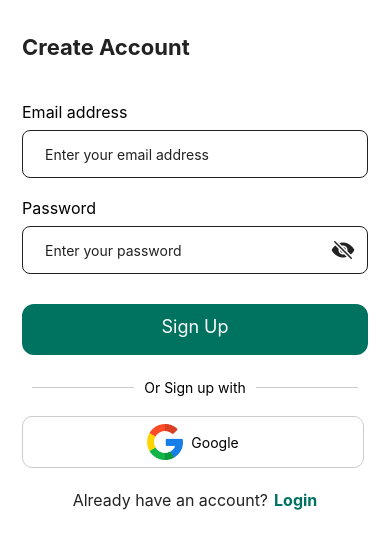
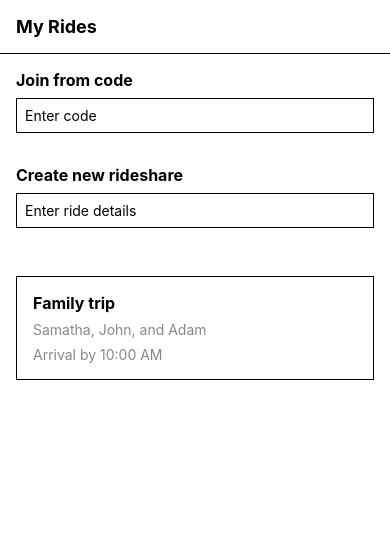
Before and after one commit to shreybirmiwal/ride-share-3, a React Native app: screen /Signup in a window 390 px wide. Shown: the top 548 px of the page. Built offline with nearby package versions, Linux system fonts and the light colour scheme.

Commit message:
Front end test for home page

```diff
--- a/App.js
+++ b/App.js
@@ -1,38 +1,30 @@
-import { NavigationContainer } from '@react-navigation/native';
-import { createNativeStackNavigator } from "@react-navigation/native-stack"
-import { Login, Signup, Welcome } from "./screens";
+import React, { useEffect, useState } from 'react';
+import Auth_nav from './navigation/Auth_nav';
+import App_nav from './navigation/App_nav';
+import { getAuth, onAuthStateChanged } from "firebase/auth";
+import Component from './screens/Component';
+const App = () => {
+  // const [user, setUser] = useState(null);
+  // const auth = getAuth();
 
-const Stack = createNativeStackNavigator();
+  // useEffect(() => {
+  //   const unsubscribe = auth().onAuthStateChanged((authUser) => {
+  //     setUser(authUser);
+  //   });
 
-export default function App() {
+  //   return unsubscribe;
+  // }, []);
 
-  return (
-    <NavigationContainer>
-      <Stack.Navigator
-        initialRouteName='Welcome'
-      >
-        <Stack.Screen
-          name="Welcome"
-          component={Welcome}
-          options={{
-            headerShown: false
-          }}
-        />
-        <Stack.Screen
-          name="Login"
-          component={Login}
-          options={{
-            headerShown: false
-          }}
-        />
-        <Stack.Screen
-          name="Signup"
-          component={Signup}
-          options={{
-            headerShown: false
-          }}
-        />
-      </Stack.Navigator>
-    </NavigationContainer>
+  // return (
+  //   <>
+  //     {user ? <App_nav /> : <Auth_nav />}
+  //   </>
+  // );
+
+  return(
+    <Component/>
+
   );
-}
+};
+
+export default App;
--- /dev/null
+++ b/metro.config.js
@@ -0,0 +1,6 @@
+const { getDefaultConfig } = require('@expo/metro-config');
+
+const defaultConfig = getDefaultConfig(__dirname);
+defaultConfig.resolver.sourceExts.push('cjs');
+
+module.exports = defaultConfig;
--- /dev/null
+++ b/navigation/App_nav.js
@@ -0,0 +1,38 @@
+import { NavigationContainer } from '@react-navigation/native';
+import { createNativeStackNavigator } from "@react-navigation/native-stack"
+import { Login, Signup, Welcome } from "../screens";
+
+const Stack = createNativeStackNavigator();
+
+export default function App_nav() {
+
+  return (
+    <NavigationContainer>
+      <Stack.Navigator
+        initialRouteName='Welcome'
+      >
+        <Stack.Screen
+          name="Welcome"
+          component={Welcome}
+          options={{
+            headerShown: false
+          }}
+        />
+        <Stack.Screen
+          name="Login"
+          component={Login}
+          options={{
+            headerShown: false
+          }}
+        />
+        <Stack.Screen
+          name="Signup"
+          component={Signup}
+          options={{
+            headerShown: false
+          }}
+        />
+      </Stack.Navigator>
+    </NavigationContainer>
+  );
+}
--- /dev/null
+++ b/navigation/Auth_nav.js
@@ -0,0 +1,38 @@
+import { NavigationContainer } from '@react-navigation/native';
+import { createNativeStackNavigator } from "@react-navigation/native-stack"
+import { Login, Signup, Welcome } from "../screens";
+
+const Stack = createNativeStackNavigator();
+
+export default function Auth_nav() {
+
+  return (
+    <NavigationContainer>
+      <Stack.Navigator
+        initialRouteName='Welcome'
+      >
+        <Stack.Screen
+          name="Welcome"
+          component={Welcome}
+          options={{
+            headerShown: false
+          }}
+        />
+        <Stack.Screen
+          name="Login"
+          component={Login}
+          options={{
+            headerShown: false
+          }}
+        />
+        <Stack.Screen
+          name="Signup"
+          component={Signup}
+          options={{
+            headerShown: false
+          }}
+        />
+      </Stack.Navigator>
+    </NavigationContainer>
+  );
+}
--- a/package.json
+++ b/package.json
@@ -10,6 +10,7 @@
   },
   "dependencies": {
     "@expo/webpack-config": "^18.0.1",
+    "@react-native-firebase/auth": "^18.8.0",
     "@react-navigation/native": "^6.1.6",
     "@react-navigation/native-stack": "^6.9.12",
     "expo": "~48.0.15",
--- /dev/null
+++ b/screens/Component.js
@@ -0,0 +1,40 @@
+import React from 'react';
+import { View, Text, TextInput, ScrollView } from 'react-native';
+
+export default function Component() {
+  return (
+    <View style={{ flex: 1 }}>
+      <View style={{ flexDirection: 'row', justifyContent: 'space-between', padding: 16, borderBottomWidth: 1 }}>
+        <Text style={{ fontSize: 18, fontWeight: 'bold' }}>My Rides</Text>
+      </View>
+
+        <View style={{ marginBottom: 16, padding: 16 }}>
+          <Text style={{ fontSize: 16, fontWeight: 'bold' }}>Join from code</Text>
+          <TextInput style={{ borderWidth: 1, padding: 8,  marginTop: 8 }} placeholder="Enter code" />
+        </View>
+        <View style={{ marginBottom: 16, padding: 16, paddingTop: 0}}>
+          <Text style={{ fontSize: 16, fontWeight: 'bold' }}>Create new rideshare</Text>
+          <TextInput style={{ borderWidth: 1, padding: 8,  marginTop: 8 }} placeholder="Enter ride details" />
+        </View>
+
+
+        <ScrollView style={{ padding: 16 }}>
+
+
+          <View style={{ marginBottom: 16,  borderWidth: 1, padding: 16 }}>
+            <Text style={{ fontSize: 16, fontWeight: 'bold' }}>Family trip</Text>
+            <Text style={{ fontSize: 14, color: '#888', marginTop: 8 }}>
+              Samatha, John, and Adam
+            </Text>
+            <Text style={{ fontSize: 14, color: '#888', marginTop: 8 }}>
+              Arrival by 10:00 AM
+            </Text>
+          </View>
+
+
+      </ScrollView>
+
+
+    </View>
+  );
+}
```
Also changed, not shown: firebase.js (+7 -0 lines), 1 other file (tests, documents, lock files or other folders).
